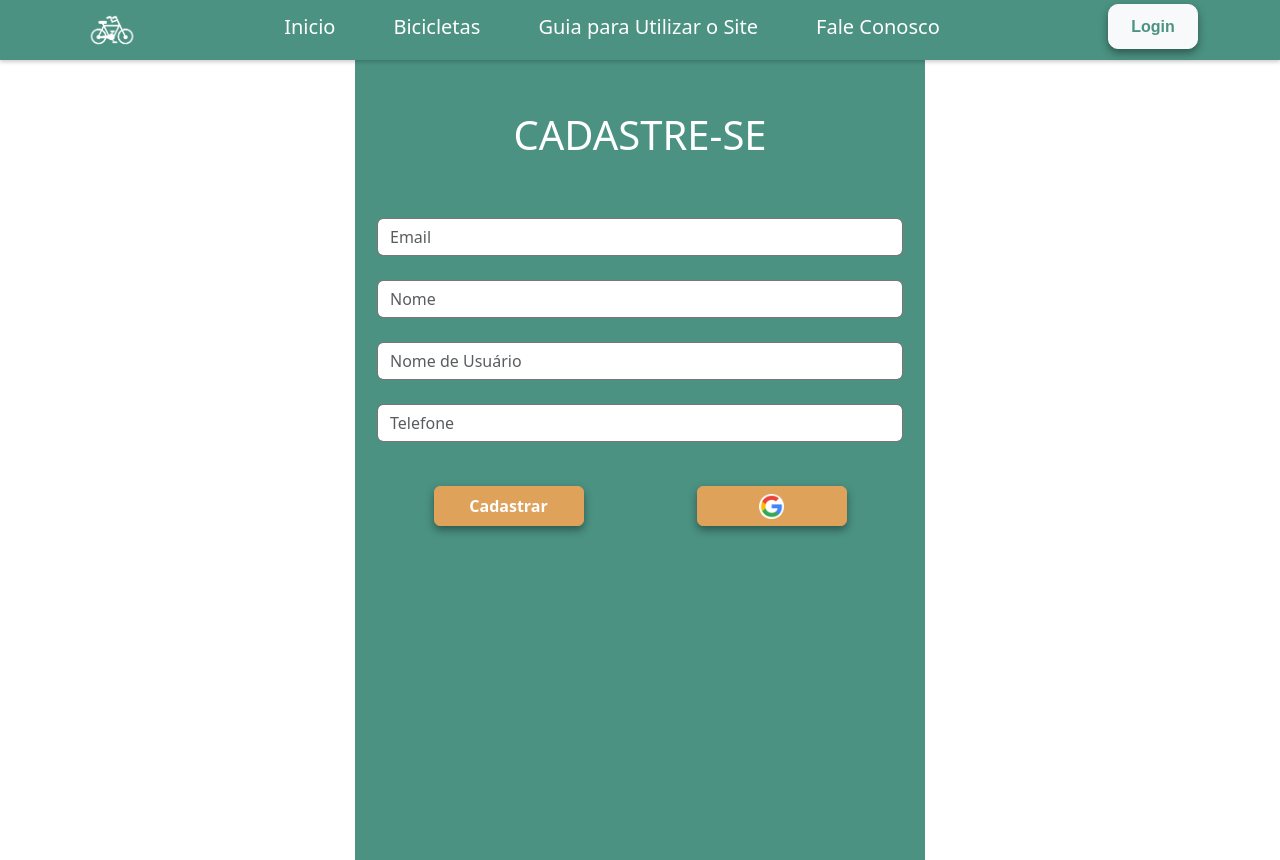
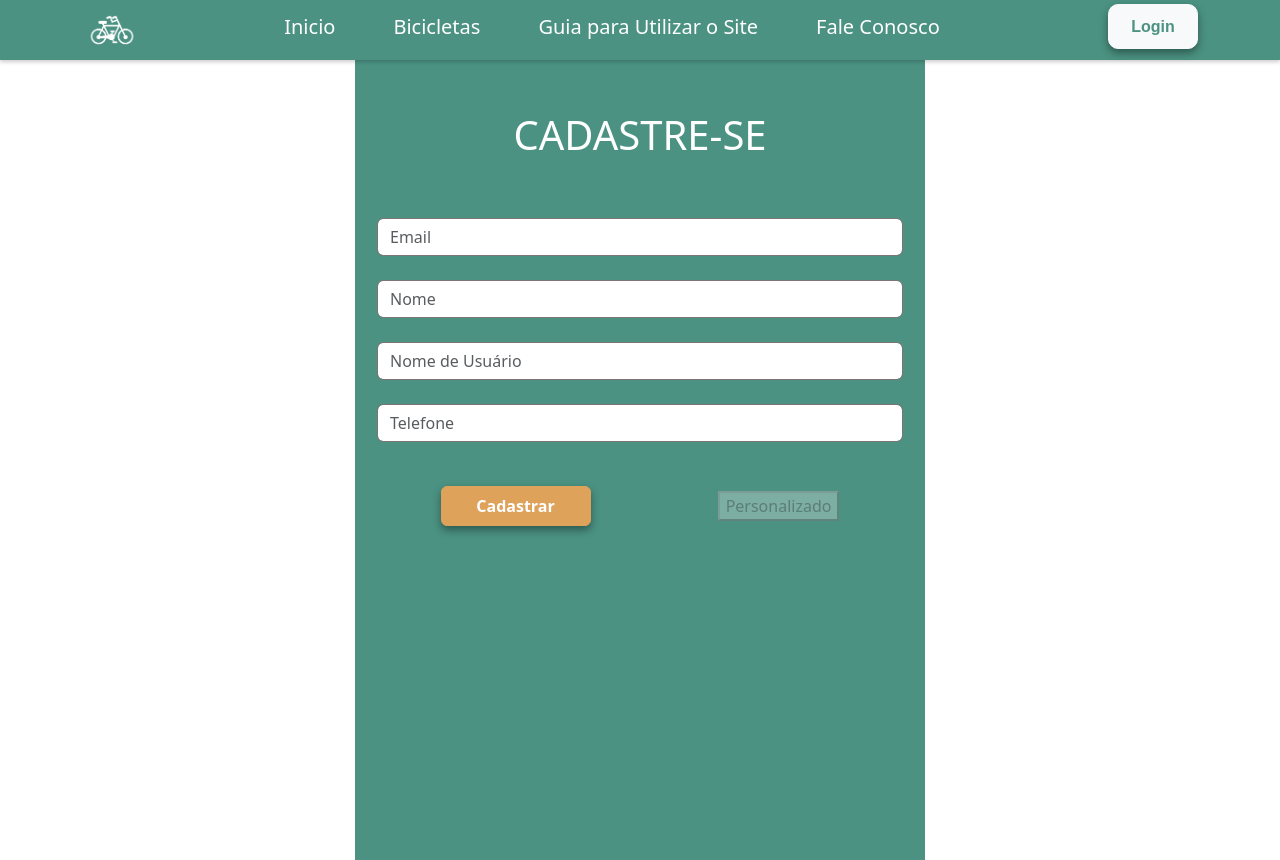
Before and after one commit to projetoPDali/front, a React (Create React App) app: page /cadastro-user in a window 1280 px wide. Built offline with nearby package versions, Linux system fonts and the light colour scheme.

Commit message:
validaçao pelo google

```diff
--- a/package.json
+++ b/package.json
@@ -15,6 +15,7 @@
     "react": "^18.2.0",
     "react-bootstrap": "^2.8.0",
     "react-dom": "^18.2.0",
+    "react-google-login": "^5.2.2",
     "react-router-dom": "^6.16.0",
     "react-scripts": "^5.0.1",
     "react-toastify": "^9.1.3",
--- a/src/Components/CadastroUsuario/SignupForm.tsx
+++ b/src/Components/CadastroUsuario/SignupForm.tsx
@@ -4,6 +4,7 @@ import { cadastrarUser } from "../../api/cadastrarUser";
 import { inputStyle } from "./styles";
 import google from "../../assets/google.png";
 import YellowButton from "../Buttons/YellowBotton";
+import GoogleLogin from 'react-google-login';
 
 const SignupForm: React.FC = () => {
   const [error, setError] = useState<string | null>(null);
@@ -51,6 +52,11 @@ const SignupForm: React.FC = () => {
     setShowAlert(false);
   };
 
+  const responseGoogle = (response: any) => {
+    // Implemente a lógica aqui para lidar com a resposta do Google Login
+    console.log(response);
+  };
+
   return (
     <div>
       <Form onSubmit={handleFormSubmit}>
@@ -85,22 +91,22 @@ const SignupForm: React.FC = () => {
           }}
         >
           <YellowButton type="submit" content="Cadastrar" />
-          <YellowButton
-            content={
-              <div
-                style={{
-                  display: "flex",
-                  alignItems: "center",
-                  justifyContent: "center",
-                }}
-              >
-                <img src={google} alt="Google" width="25vw" height="25vw" />
-              </div>
-            }
-            onClick={() => {
-              console.log("Botão 2 Clicado");
-            }}
-          />
+          <GoogleLogin
+  clientId="977680160090-qgos9d3eqrsu68ptnbl5q096cq8pvopj.apps.googleusercontent.com"
+  buttonText="Continuar com o Google"
+  onSuccess={responseGoogle}
+  onFailure={responseGoogle}
+  cookiePolicy={'single_host_origin'}
+  render={renderProps => (
+    <button
+      onClick={renderProps.onClick}
+      disabled={renderProps.disabled}
+      className="YellowButton" // Adicione a classe de estilo que você deseja
+    >
+      Personalizado
+    </button>
+  )}
+/>
         </div>
       </Form>
     </div>
--- a/src/Screens/CadastroUser.tsx
+++ b/src/Screens/CadastroUser.tsx
@@ -1,6 +1,7 @@
 
 import Signup from "../Components/CadastroUsuario/Signup";
 import MainNavbar from "../Components/Navbar/Navbar";
+
 
 
 const CadastroUser = () => {
```
Also changed, not shown: 1 other file (tests, documents, lock files or other folders).
